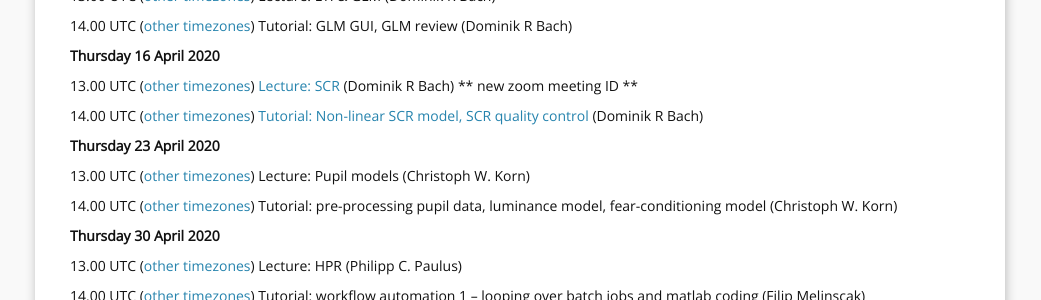
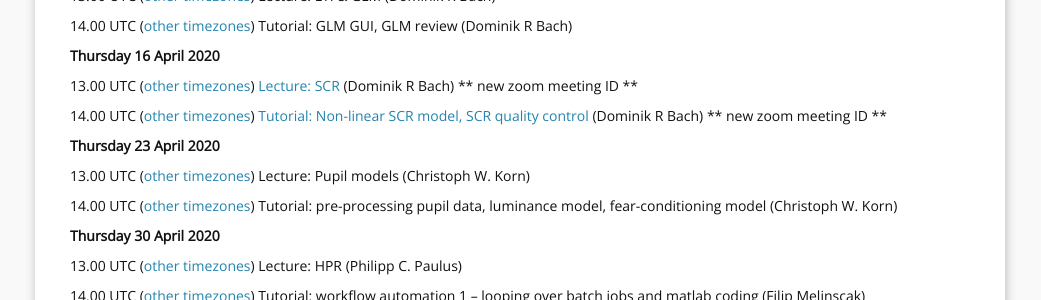
Before and after one commit to bachlab/PsPM, a Jekyll site: the page built from courses.markdown, in a window 1280 px wide. Shown: the part 556-856 px from the top of the page, without its empty margins (120-1161 px from the left). Built offline with Jekyll 4.4.1, drawn with Linux system fonts in a browser that asks for light colours.

Commit message:
Update tutorial link

```diff
--- a/courses.markdown
+++ b/courses.markdown
@@ -28,7 +28,7 @@
 
 13.00 UTC ([other timezones](https://www.timeanddate.com/worldclock/fixedtime.html?iso=20200416T1300)) [Lecture: SCR](https://uzh.zoom.us/j/441825619) (Dominik R Bach) ** new zoom meeting ID **
 
-14.00 UTC ([other timezones](https://www.timeanddate.com/worldclock/fixedtime.html?iso=20200416T1400)) [Tutorial: Non-linear SCR model, SCR quality control](https://zoom.us/j/772732496) (Dominik R Bach)
+14.00 UTC ([other timezones](https://www.timeanddate.com/worldclock/fixedtime.html?iso=20200416T1400)) [Tutorial: Non-linear SCR model, SCR quality control](https://uzh.zoom.us/j/173309911) (Dominik R Bach) ** new zoom meeting ID **
 
 **Thursday 23 April 2020**
 
```
